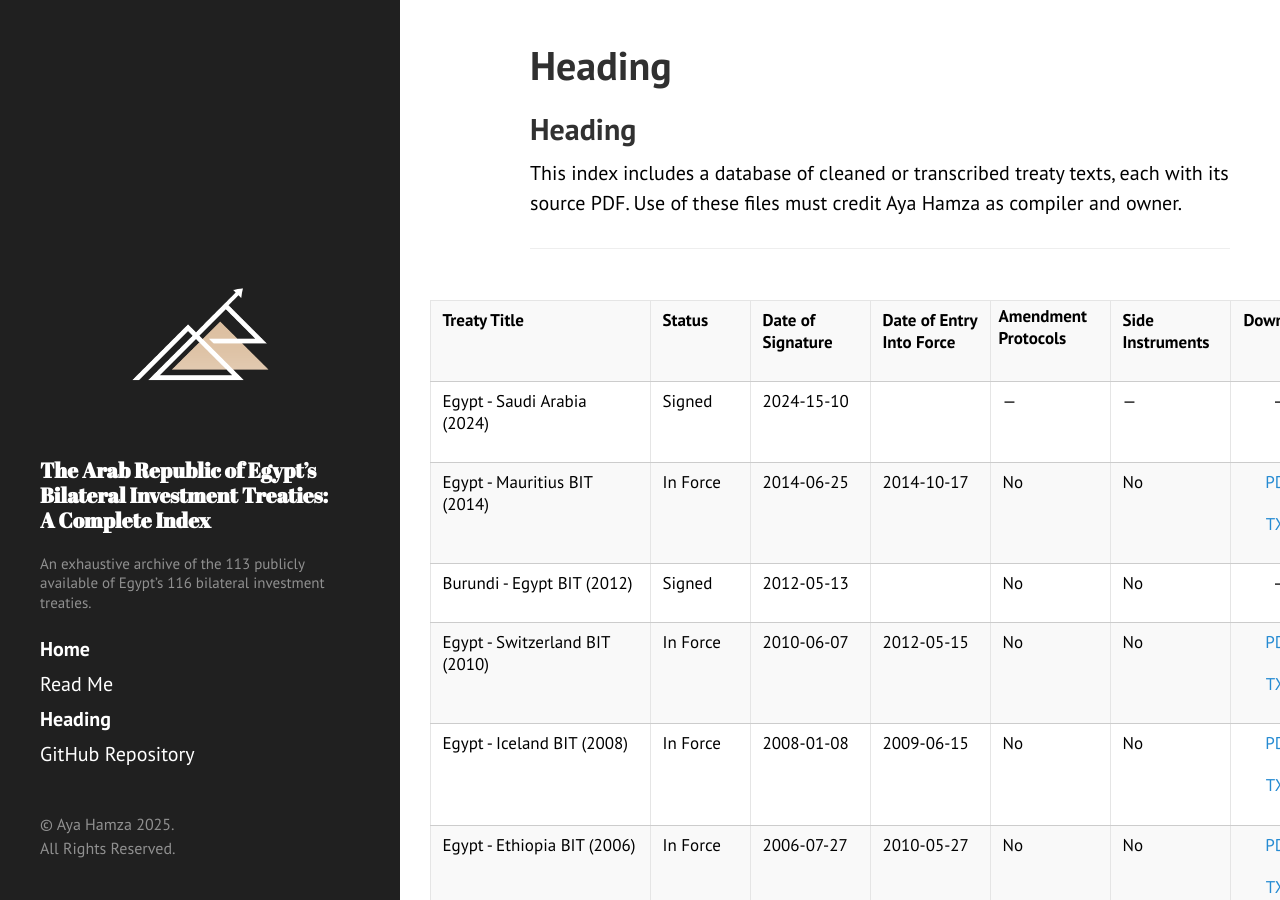
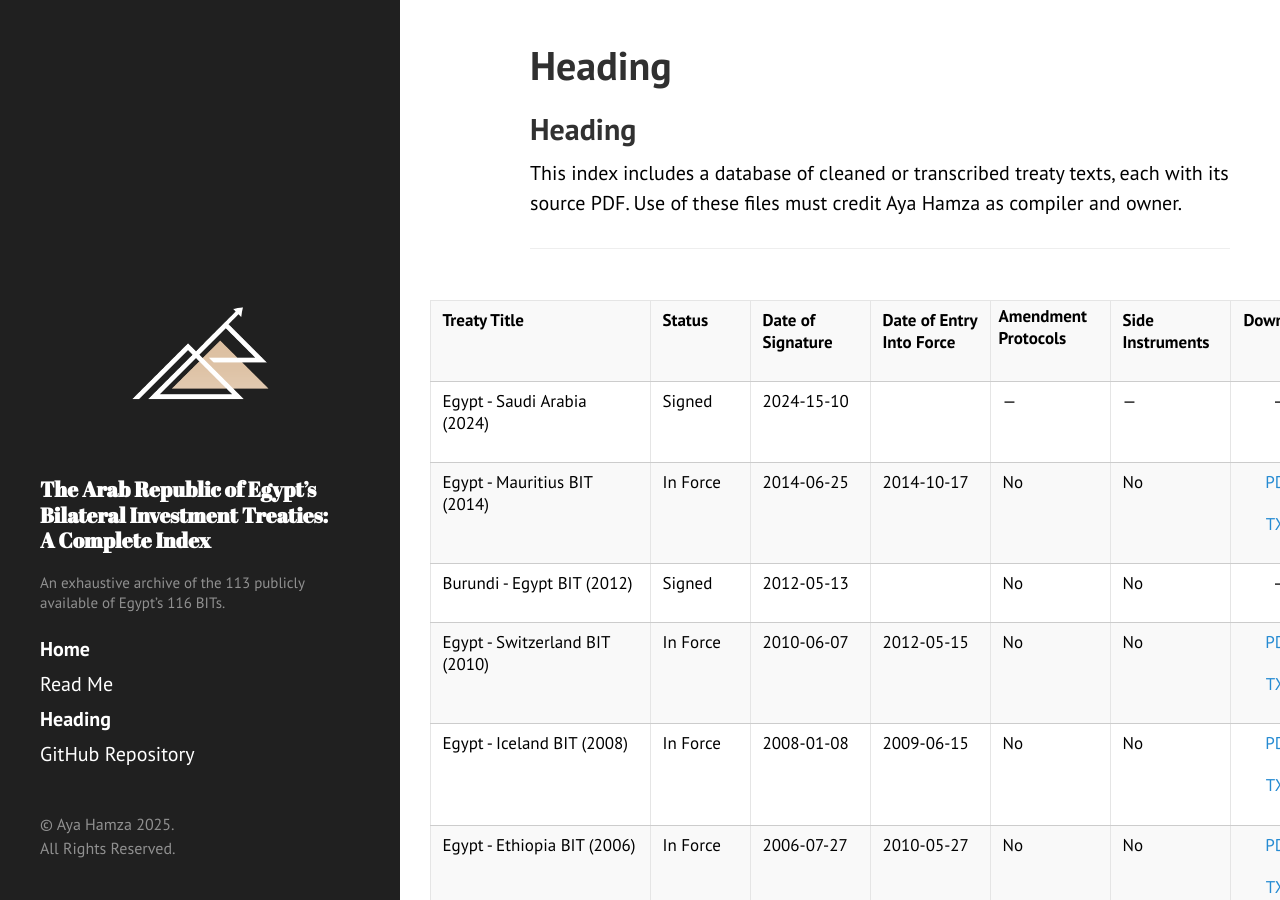
Before and after one commit to ayahamza1/MENABITs, a Jekyll site: the page built from index.md, in a window 1280 px wide and 900 px high. Built offline with Jekyll 4.4.1, drawn with Linux system fonts in a browser that asks for light colours; our own code applies the rules of GitHub Pages for plain Markdown files.

Commit message:
Update _config.yml

```diff
--- a/_config.yml
+++ b/_config.yml
@@ -7,8 +7,8 @@ permalink: pretty
 
 # Site Setup
 title: "The Arab Republic of Egypt’s<br/>Bilateral Investment Treaties:<br/>A Complete Index"
-tagline: "An exhaustive archive of the 113 publicly available of Egypt’s 116 bilateral investment treaties."
-description: "An exhaustive archive of the 113 publicly available of Egypt’s 116 bilateral investment treaties."
+tagline: "An exhaustive archive of the 113 publicly available of Egypt’s 116 BITs."
+description: "An exhaustive archive of the 113 publicly available of Egypt’s 116 BITs."
 url: "https://egyptianbits.com" # custom domain
 baseurl: "" # no subdirectory
 
```
